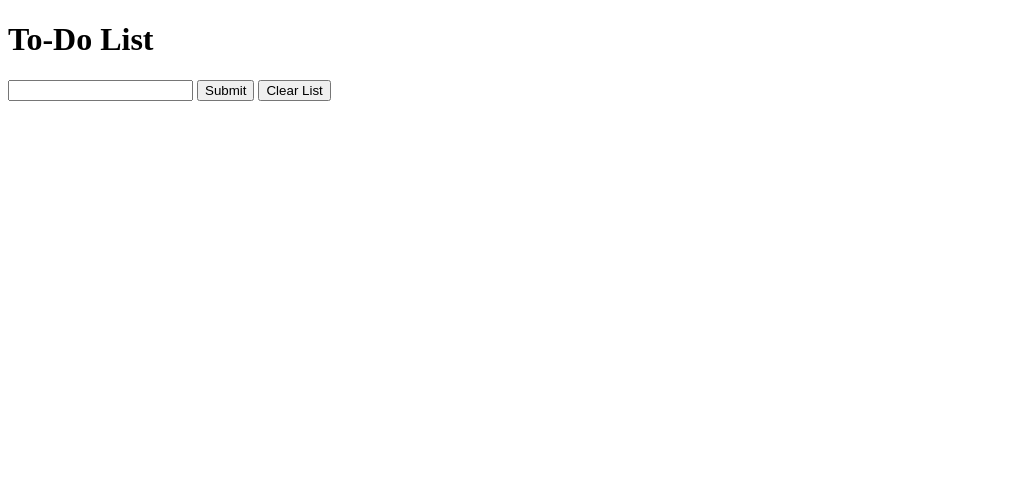
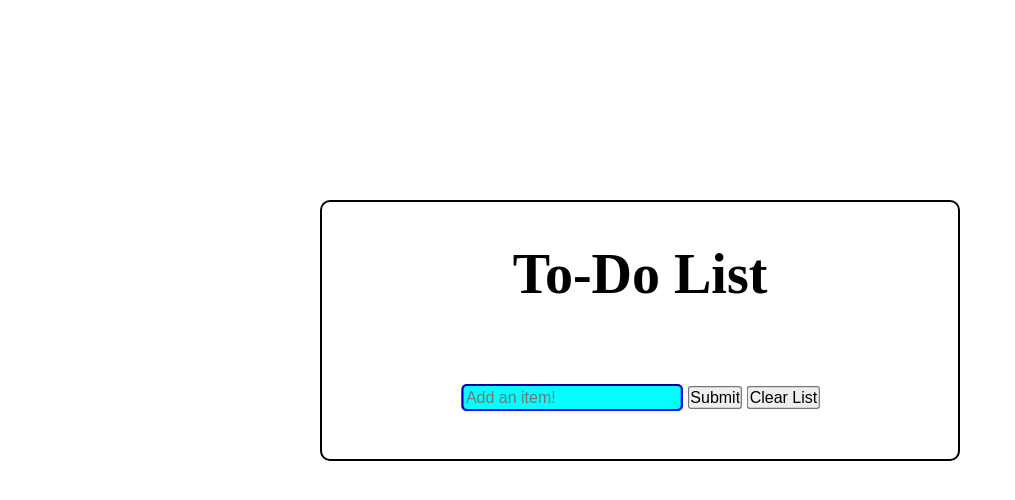
Before and after one commit to Timmehh90/javascript-beginner-projects, a plain HTML site: page 01-todo-list/index.html in a window 1280 px wide. Shown: the whole page, without its empty margins (0-1015 px from the left). Drawn offline with Linux system fonts and the light colour scheme.

Commit message:
Style: Add CSS reset and basic styling to main.css
Added a border, padding, margin to .container to enhance visibility.
Added a cyan background and blue border to the text-input of the form with #item.

```diff
--- a/01-todo-list/index.html
+++ b/01-todo-list/index.html
@@ -10,7 +10,7 @@
     <div class="container">
       <h1>To-Do List</h1>
       <form>
-        <input type="text" id="item" />
+        <input type="text" id="item" placeholder="Add an item!" />
         <input type="submit" value="Submit" />
         <input type="button" value="Clear List" />
       </form>
--- a/01-todo-list/main.css
+++ b/01-todo-list/main.css
@@ -0,0 +1,34 @@
+* {
+  padding: 0;
+  margin: 0;
+  box-sizing: border-box;
+}
+
+.container {
+  border: black 2px solid;
+  border-radius: 10px;
+  margin: 200px auto;
+  display: flex;
+  flex-direction: column;
+  align-items: center;
+  width: 50%;
+  height: 50%;
+  gap: 30px;
+}
+
+.container form {
+  padding: 50px;
+  scale: 1.2;
+}
+
+.container h1 {
+  font-size: 3.5rem;
+  margin-top: 40px;
+}
+
+#item {
+  border-color: blue;
+  background-color: cyan;
+  padding: 2px;
+  border-radius: 5px;
+}
```
